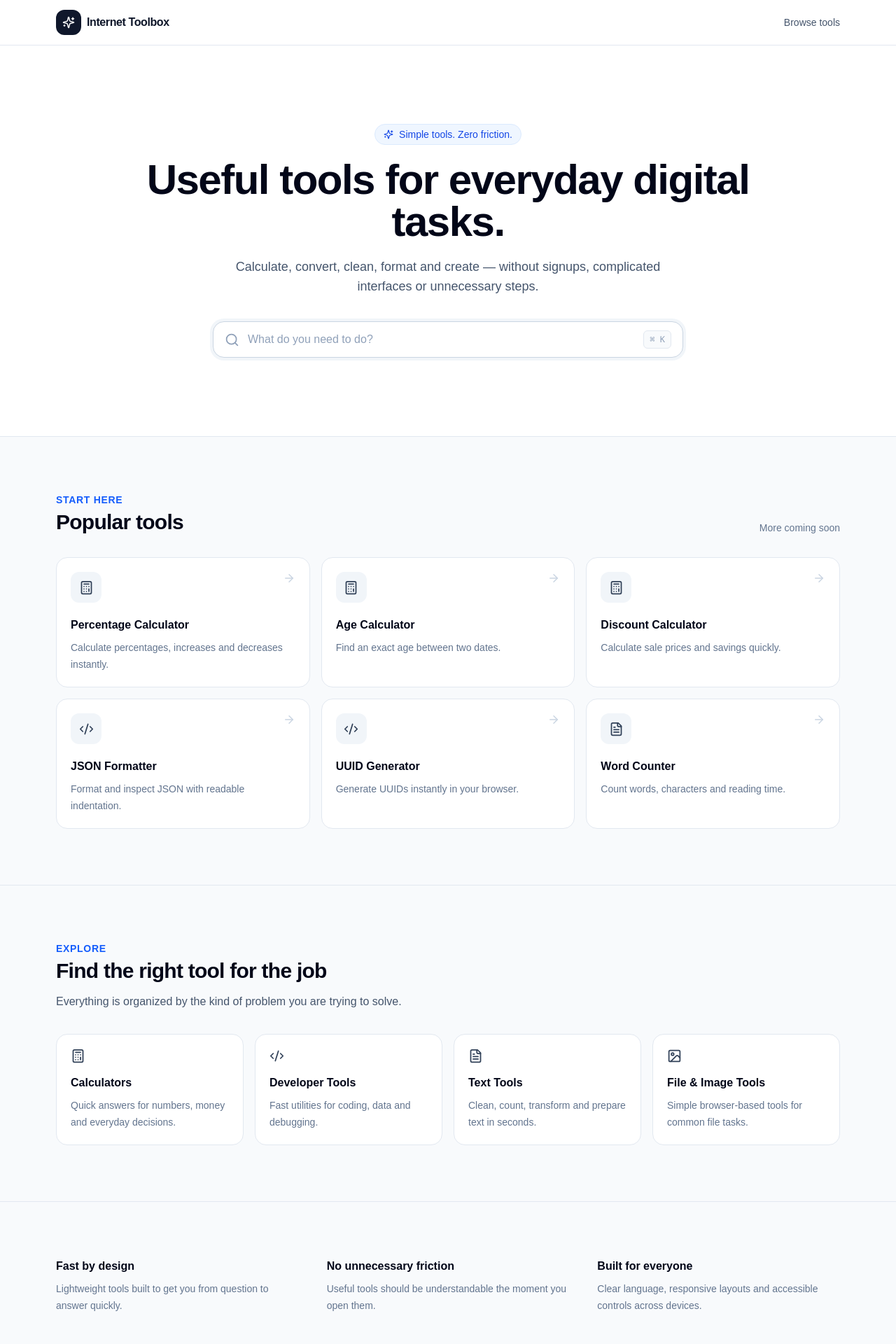
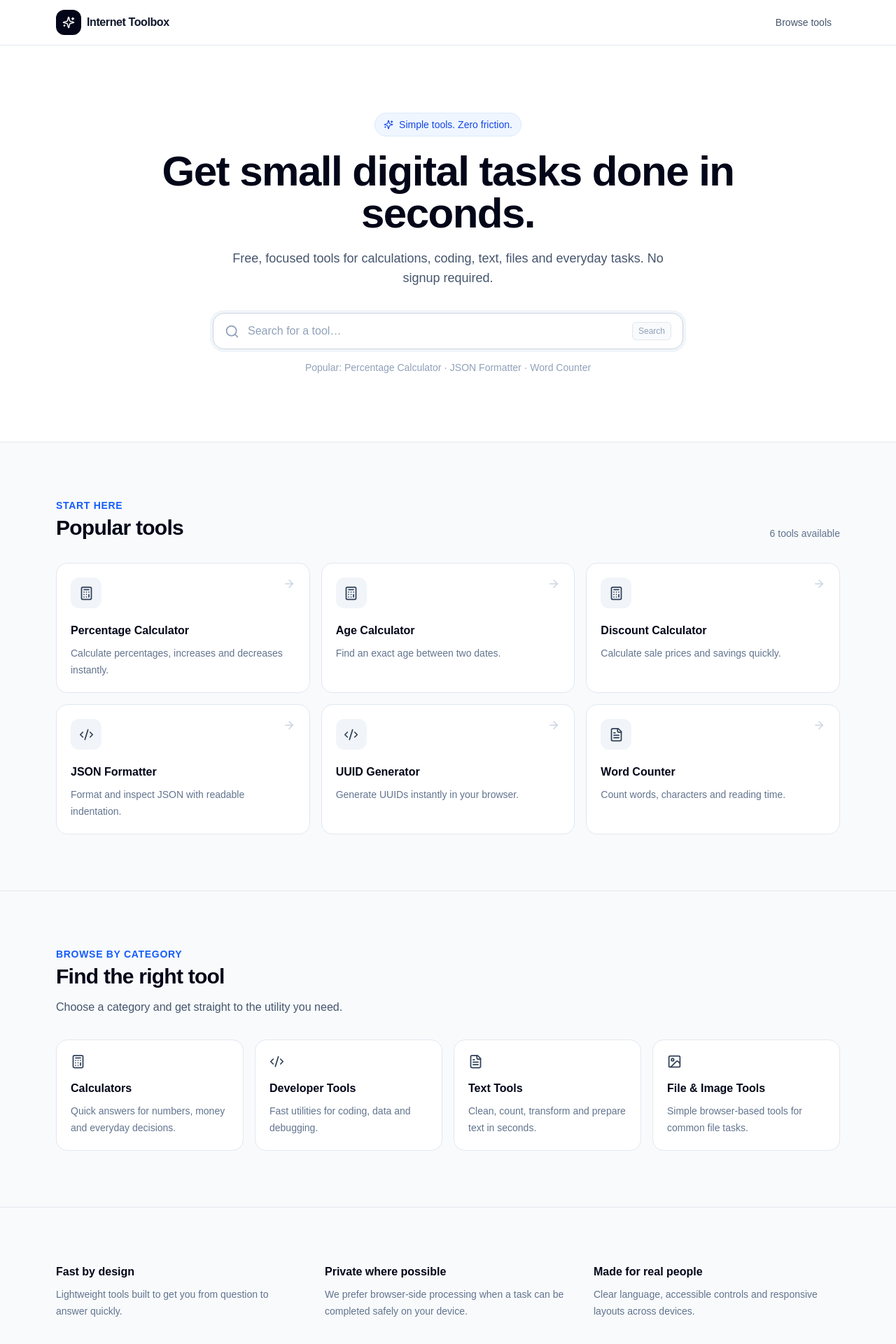
Before and after one commit to factoalbum/internet-toolbox, a Next.js app: page / in a window 1280 px wide. Shown: the top 1920 px of the page at 70% size. Built offline with nearby package versions, Linux system fonts and the light colour scheme.

Commit message:
feat: refine homepage product UX

```diff
--- a/app/page.tsx
+++ b/app/page.tsx
@@ -1,113 +1,62 @@
-import { ArrowRight, Search, Sparkles } from "lucide-react";
+import { ArrowRight, Calculator, Code2, FileText, ImageIcon, Search, Sparkles } from "lucide-react";
 import { categories, featuredTools } from "@/lib/tools";
 
 export default function Home() {
   return (
     <main className="min-h-screen">
-      <header className="border-b border-slate-200 bg-white/90 backdrop-blur">
+      <header className="border-b border-slate-200 bg-white/95 backdrop-blur">
         <div className="container flex h-16 items-center justify-between">
           <a href="/" className="flex items-center gap-2 font-semibold tracking-tight" aria-label="Internet Toolbox home">
-            <span className="flex size-9 items-center justify-center rounded-xl bg-slate-900 text-white"><Sparkles size={18} /></span>
+            <span className="flex size-9 items-center justify-center rounded-xl bg-slate-950 text-white"><Sparkles size={18} /></span>
             <span>Internet Toolbox</span>
           </a>
-          <a href="#tools" className="text-sm font-medium text-slate-600 transition hover:text-slate-950">Browse tools</a>
+          <a href="#tools" className="flex min-h-11 items-center rounded-xl px-3 text-sm font-medium text-slate-600 transition hover:bg-slate-100 hover:text-slate-950">Browse tools</a>
         </div>
       </header>
 
       <section className="border-b border-slate-200 bg-white">
-        <div className="container py-20 text-center md:py-28">
-          <div className="mx-auto mb-5 inline-flex items-center gap-2 rounded-full border border-blue-100 bg-blue-50 px-3 py-1 text-sm font-medium text-blue-700">
-            <Sparkles size={14} /> Simple tools. Zero friction.
-          </div>
-          <h1 className="mx-auto max-w-4xl text-4xl font-bold tracking-tight text-slate-950 md:text-6xl">
-            Useful tools for everyday digital tasks.
-          </h1>
-          <p className="mx-auto mt-5 max-w-2xl text-base leading-7 text-slate-600 md:text-lg">
-            Calculate, convert, clean, format and create — without signups, complicated interfaces or unnecessary steps.
-          </p>
-
+        <div className="container py-16 text-center md:py-24">
+          <div className="mx-auto mb-5 inline-flex items-center gap-2 rounded-full border border-blue-100 bg-blue-50 px-3 py-1.5 text-sm font-medium text-blue-700"><Sparkles size={14} /> Simple tools. Zero friction.</div>
+          <h1 className="mx-auto max-w-4xl text-4xl font-bold tracking-tight text-slate-950 md:text-6xl">Get small digital tasks done in seconds.</h1>
+          <p className="mx-auto mt-5 max-w-2xl text-base leading-7 text-slate-600 md:text-lg">Free, focused tools for calculations, coding, text, files and everyday tasks. No signup required.</p>
           <div className="mx-auto mt-9 max-w-2xl">
             <label htmlFor="tool-search" className="sr-only">Search tools</label>
             <div className="flex items-center gap-3 rounded-2xl border border-slate-300 bg-white px-4 py-3 shadow-sm ring-4 ring-slate-100">
               <Search className="shrink-0 text-slate-400" size={21} />
-              <input id="tool-search" placeholder="What do you need to do?" className="min-w-0 flex-1 bg-transparent text-base outline-none placeholder:text-slate-400" />
-              <kbd className="hidden rounded-md border border-slate-200 bg-slate-50 px-2 py-1 text-xs text-slate-400 sm:block">⌘ K</kbd>
+              <input id="tool-search" placeholder="Search for a tool…" className="min-w-0 flex-1 bg-transparent text-base outline-none placeholder:text-slate-400" />
+              <span className="hidden rounded-md border border-slate-200 bg-slate-50 px-2 py-1 text-xs text-slate-400 sm:block">Search</span>
             </div>
+          </div>
+          <p className="mt-4 text-sm text-slate-400">Popular: Percentage Calculator · JSON Formatter · Word Counter</p>
+        </div>
+      </section>
+
+      <section id="tools" className="container py-14 md:py-20">
+        <div className="mb-8 flex items-end justify-between gap-4">
+          <div><p className="text-sm font-semibold uppercase tracking-wider text-blue-600">Start here</p><h2 className="mt-1 text-2xl font-bold tracking-tight text-slate-950 md:text-3xl">Popular tools</h2></div>
+          <span className="text-sm text-slate-500">{featuredTools.length} tools available</span>
+        </div>
+        <div className="grid gap-4 sm:grid-cols-2 lg:grid-cols-3">
+          {featuredTools.map((tool) => { const Icon = tool.icon; return <a key={tool.slug} href={`/tools/${tool.slug}`} className="group rounded-2xl border border-slate-200 bg-white p-5 transition hover:-translate-y-0.5 hover:border-slate-300 hover:shadow-md focus:outline-none focus:ring-4 focus:ring-blue-100"><div className="flex items-start justify-between gap-4"><span className="flex size-11 items-center justify-center rounded-xl bg-slate-100 text-slate-700 transition group-hover:bg-blue-50 group-hover:text-blue-700"><Icon size={21} /></span><ArrowRight size={18} className="text-slate-300 transition group-hover:translate-x-1 group-hover:text-slate-600" /></div><h3 className="mt-5 font-semibold text-slate-950">{tool.name}</h3><p className="mt-2 text-sm leading-6 text-slate-500">{tool.description}</p></a>; })}
+        </div>
+      </section>
+
+      <section className="border-y border-slate-200 bg-slate-50">
+        <div className="container py-14 md:py-20">
+          <div className="max-w-2xl"><p className="text-sm font-semibold uppercase tracking-wider text-blue-600">Browse by category</p><h2 className="mt-1 text-2xl font-bold tracking-tight text-slate-950 md:text-3xl">Find the right tool</h2><p className="mt-3 leading-7 text-slate-600">Choose a category and get straight to the utility you need.</p></div>
+          <div className="mt-8 grid gap-4 sm:grid-cols-2 lg:grid-cols-4">
+            {categories.map((category) => { const Icon = category.icon; return <a key={category.slug} href={`/categories/${category.slug}`} className="rounded-2xl border border-slate-200 bg-white p-5 transition hover:border-slate-300 hover:shadow-sm focus:outline-none focus:ring-4 focus:ring-blue-100"><Icon size={21} className="text-slate-700" /><h3 className="mt-4 font-semibold text-slate-950">{category.name}</h3><p className="mt-2 text-sm leading-6 text-slate-500">{category.description}</p></a>; })}
           </div>
         </div>
       </section>
 
-      <section id="tools" className="container py-16 md:py-20">
-        <div className="mb-8 flex items-end justify-between gap-4">
-          <div>
-            <p className="text-sm font-semibold uppercase tracking-wider text-blue-600">Start here</p>
-            <h2 className="mt-1 text-2xl font-bold tracking-tight text-slate-950 md:text-3xl">Popular tools</h2>
-          </div>
-          <span className="text-sm text-slate-500">More coming soon</span>
-        </div>
-
-        <div className="grid gap-4 sm:grid-cols-2 lg:grid-cols-3">
-          {featuredTools.map((tool) => {
-            const Icon = tool.icon;
-            return (
-              <a key={tool.slug} href={`/tools/${tool.slug}`} className="group rounded-2xl border border-slate-200 bg-white p-5 transition hover:-translate-y-0.5 hover:border-slate-300 hover:shadow-md">
-                <div className="flex items-start justify-between gap-4">
-                  <span className="flex size-11 items-center justify-center rounded-xl bg-slate-100 text-slate-700 group-hover:bg-blue-50 group-hover:text-blue-700">
-                    <Icon size={21} />
-                  </span>
-                  <ArrowRight size={18} className="text-slate-300 transition group-hover:translate-x-1 group-hover:text-slate-600" />
-                </div>
-                <h3 className="mt-5 font-semibold text-slate-950">{tool.name}</h3>
-                <p className="mt-2 text-sm leading-6 text-slate-500">{tool.description}</p>
-              </a>
-            );
-          })}
+      <section className="container py-14 md:py-20">
+        <div className="grid gap-8 md:grid-cols-3">
+          {[ ["Fast by design", "Lightweight tools built to get you from question to answer quickly."], ["Private where possible", "We prefer browser-side processing when a task can be completed safely on your device."], ["Made for real people", "Clear language, accessible controls and responsive layouts across devices."] ].map(([title, text]) => <div key={title}><h2 className="font-semibold text-slate-950">{title}</h2><p className="mt-2 text-sm leading-6 text-slate-500">{text}</p></div>)}
         </div>
       </section>
 
-      <section className="border-y border-slate-200 bg-slate-50">
-        <div className="container py-16 md:py-20">
-          <div className="max-w-2xl">
-            <p className="text-sm font-semibold uppercase tracking-wider text-blue-600">Explore</p>
-            <h2 className="mt-1 text-2xl font-bold tracking-tight text-slate-950 md:text-3xl">Find the right tool for the job</h2>
-            <p className="mt-3 leading-7 text-slate-600">Everything is organized by the kind of problem you are trying to solve.</p>
-          </div>
-          <div className="mt-8 grid gap-4 sm:grid-cols-2 lg:grid-cols-4">
-            {categories.map((category) => {
-              const Icon = category.icon;
-              return (
-                <a key={category.slug} href={`/categories/${category.slug}`} className="rounded-2xl border border-slate-200 bg-white p-5 transition hover:border-slate-300 hover:shadow-sm">
-                  <Icon size={21} className="text-slate-700" />
-                  <h3 className="mt-4 font-semibold text-slate-950">{category.name}</h3>
-                  <p className="mt-2 text-sm leading-6 text-slate-500">{category.description}</p>
-                </a>
-              );
-            })}
-          </div>
-        </div>
-      </section>
-
-      <section className="container py-16 md:py-20">
-        <div className="grid gap-10 md:grid-cols-3">
-          {[
-            ["Fast by design", "Lightweight tools built to get you from question to answer quickly."],
-            ["No unnecessary friction", "Useful tools should be understandable the moment you open them."],
-            ["Built for everyone", "Clear language, responsive layouts and accessible controls across devices."],
-          ].map(([title, text]) => (
-            <div key={title}>
-              <h2 className="font-semibold text-slate-950">{title}</h2>
-              <p className="mt-2 text-sm leading-6 text-slate-500">{text}</p>
-            </div>
-          ))}
-        </div>
-      </section>
-
-      <footer className="border-t border-slate-200 bg-white">
-        <div className="container flex flex-col gap-3 py-8 text-sm text-slate-500 sm:flex-row sm:items-center sm:justify-between">
-          <p>© {new Date().getFullYear()} Internet Toolbox</p>
-          <p>Simple tools. Zero friction.</p>
-        </div>
-      </footer>
+      <footer className="border-t border-slate-200 bg-white"><div className="container flex flex-col gap-3 py-8 text-sm text-slate-500 sm:flex-row sm:items-center sm:justify-between"><p>© {new Date().getFullYear()} Internet Toolbox</p><p>Simple tools. Zero friction.</p></div></footer>
     </main>
   );
 }
```
